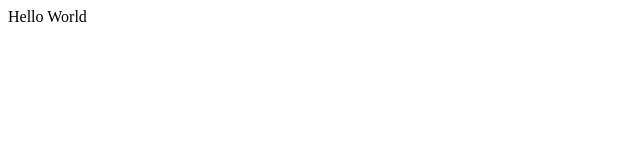
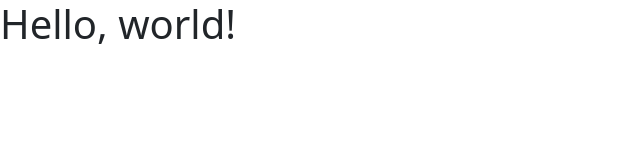
Before and after one commit to Randgriz11/QuaggaChess, a plain HTML site: page index.html in a window 1280 px wide. Shown: the whole page, without its empty margins (0-640 px from the left). Drawn offline with nearby package versions, Linux system fonts and the light colour scheme.

Commit message:
Update index.html
Added Bootstrap API

```diff
--- a/index.html
+++ b/index.html
@@ -1,10 +1,13 @@
-<html>
+<!doctype html>
+<html lang="en">
   <head>
-    <title>Chess Learner</title>
+    <meta charset="utf-8">
+    <meta name="viewport" content="width=device-width, initial-scale=1">
+    <title>Bootstrap demo</title>
+    <link href="https://cdn.jsdelivr.net/npm/bootstrap@5.3.1/dist/css/bootstrap.min.css" rel="stylesheet" integrity="sha384-4bw+/aepP/YC94hEpVNVgiZdgIC5+VKNBQNGCHeKRQN+PtmoHDEXuppvnDJzQIu9" crossorigin="anonymous">
   </head>
   <body>
-    <div id="entire">
-      Hello World
-    </div>
+    <h1>Hello, world!</h1>
+    <script src="https://cdn.jsdelivr.net/npm/bootstrap@5.3.1/dist/js/bootstrap.bundle.min.js" integrity="sha384-HwwvtgBNo3bZJJLYd8oVXjrBZt8cqVSpeBNS5n7C8IVInixGAoxmnlMuBnhbgrkm" crossorigin="anonymous"></script>
   </body>
 </html>
```
